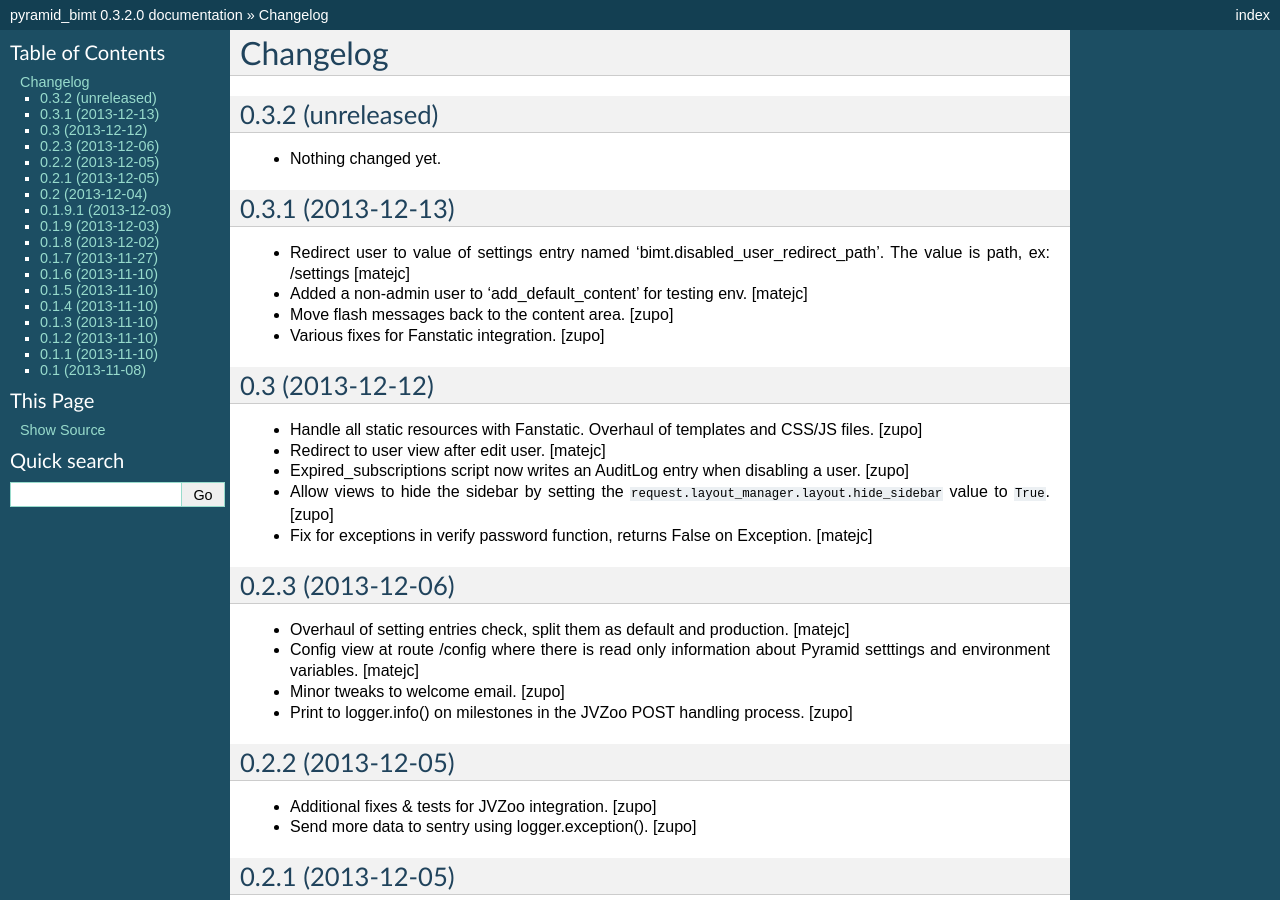
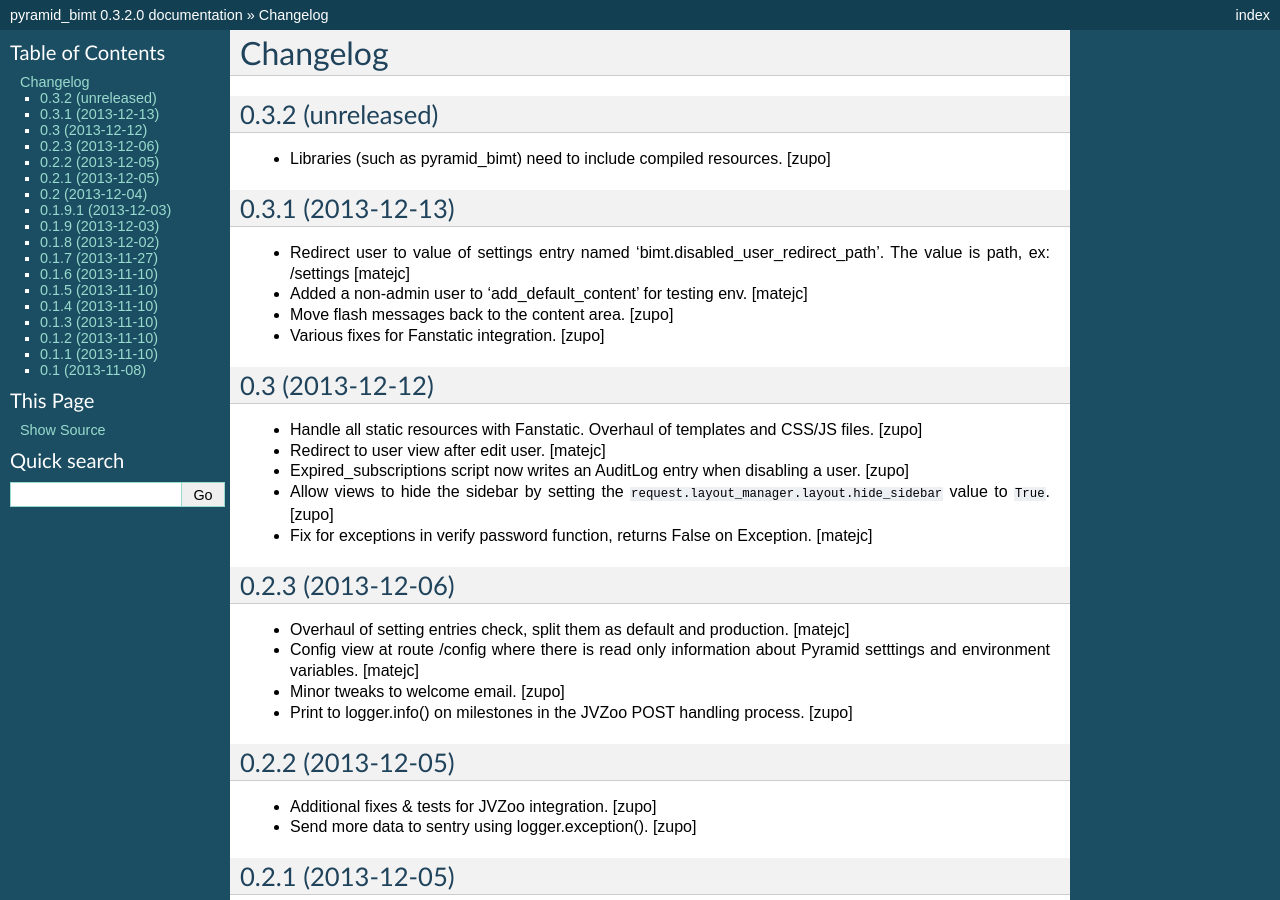
Before and after one commit to persho/pyramid_bimt, a Sphinx documentation site: the page built from docs/CHANGELOG.rst, in a window 1280 px wide and 900 px high. Built offline with Sphinx 7.4.7, drawn with Linux system fonts in a browser that asks for light colours.

Commit message:
libraries (such as pyramid_bimt) need to include compiled resources

```diff
--- a/docs/CHANGELOG.rst
+++ b/docs/CHANGELOG.rst
@@ -7,7 +7,8 @@
 0.3.2 (unreleased)
 ------------------
 
-- Nothing changed yet.
+- Libraries (such as pyramid_bimt) need to include compiled resources.
+  [zupo]
 
 
 0.3.1 (2013-12-13)
```
Also changed, not shown: src/pyramid_bimt/static/bimt.min.css (added), src/pyramid_bimt/static/bimt.min.js (added), 1 other file.
